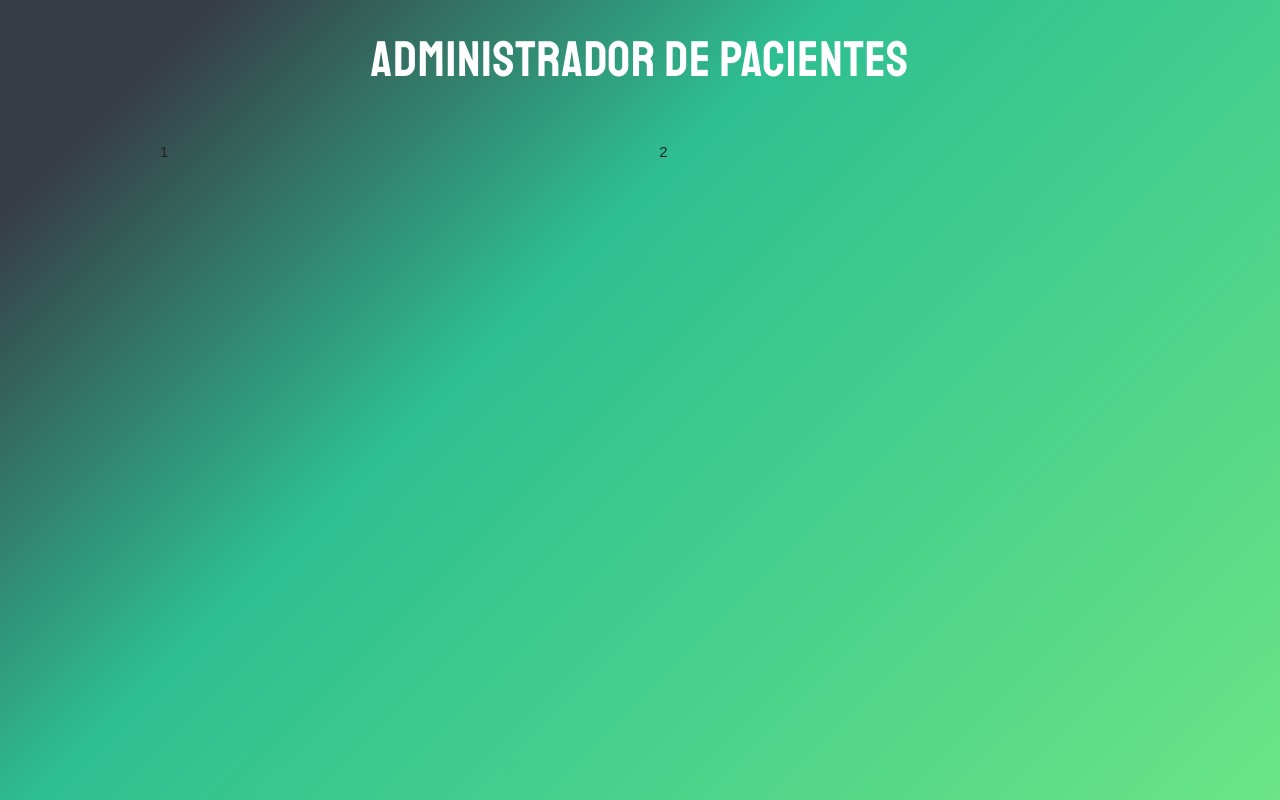
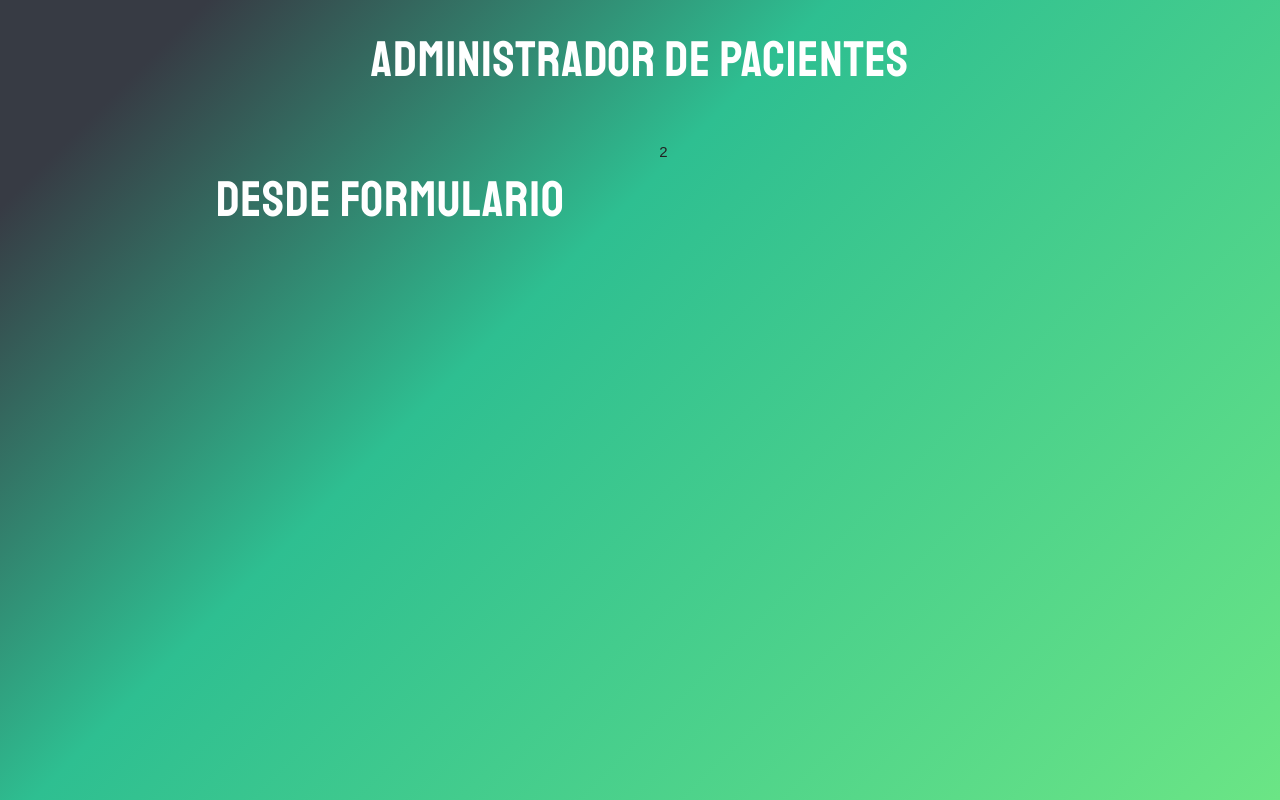
Before and after one commit to pipe473/Formulario_ReactJs, a React (Create React App) app: page / in a window 1280 px wide. Built offline with nearby package versions, Linux system fonts and the light colour scheme.

Commit message:
Creando el componente formulario y comprobando que se muestre donde tiene que ir

```diff
--- a/src/App.js
+++ b/src/App.js
@@ -1,4 +1,5 @@
-import React, { Fragment } from 'react'
+import React, { Fragment } from 'react';
+import Formulario from './components/Formulario';
 
 function App () {
   return (
@@ -8,7 +9,7 @@ function App () {
       <div className='container'>
         <div className='row'>
           <div className="one-half column">
-              1
+              <Formulario />
           </div>
           <div className="one-half column">
               2
@@ -16,7 +17,7 @@ function App () {
         </div>
       </div>
     </Fragment>
-  )
+  );
 }
 
-export default App
+export default App;
--- /dev/null
+++ b/src/components/Formulario.js
@@ -0,0 +1,9 @@
+import React from 'react';
+
+const Formulario = () => {
+    return (
+        <h1>Desde Formulario</h1>
+     );
+}
+
+export default Formulario;
```
